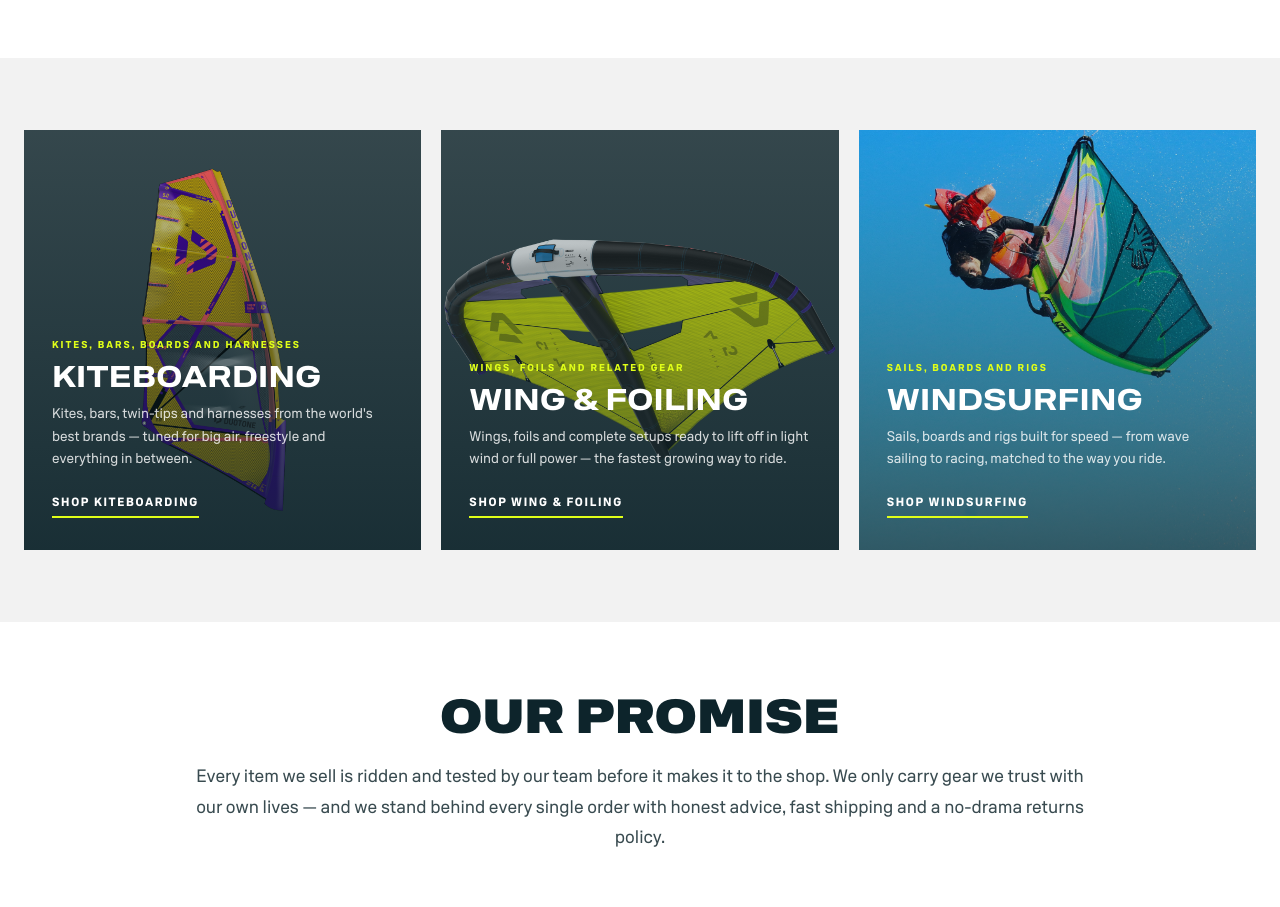
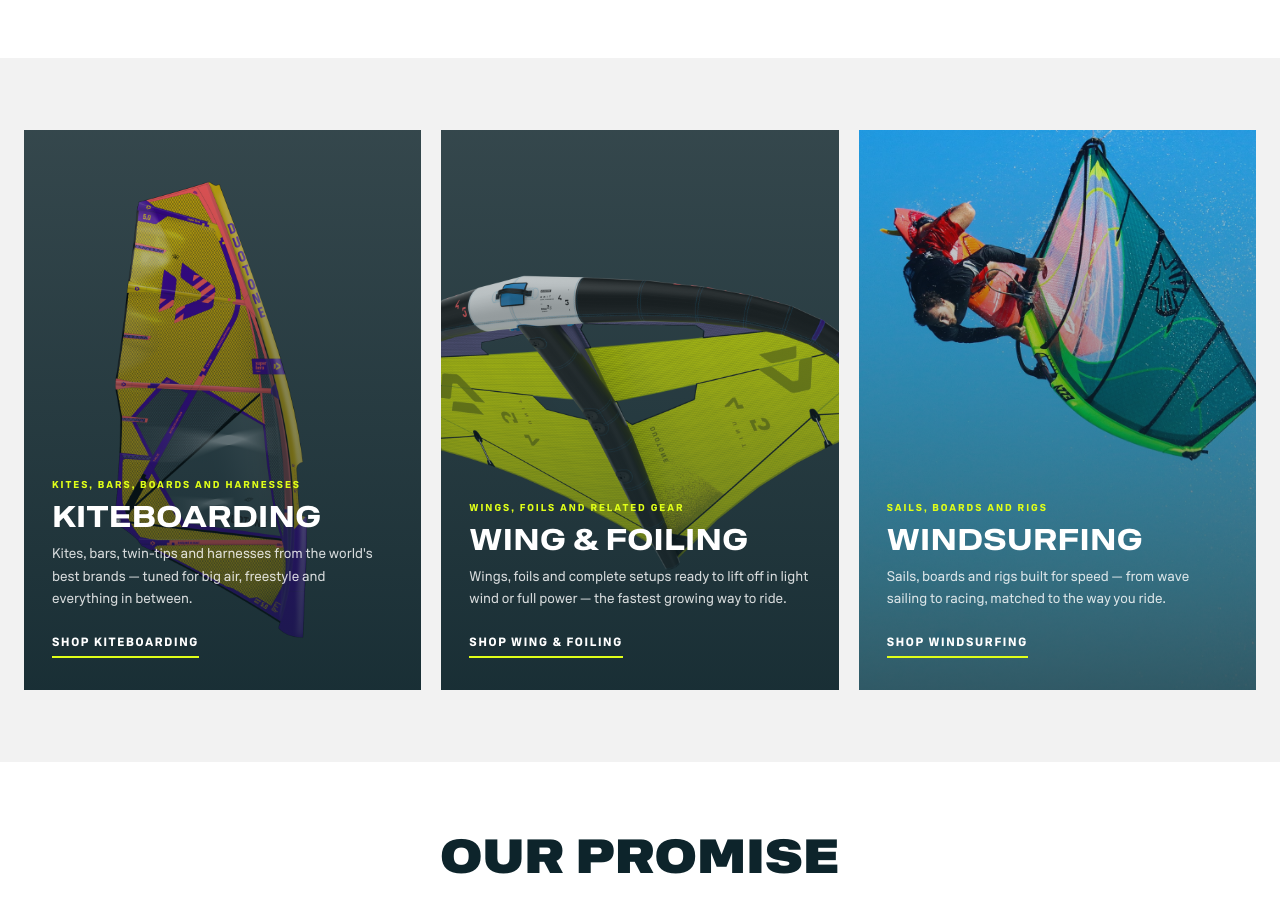
Before and after one commit to william-jordan12/kite-and-wing, a React (Vite) app: page / in a window 1280 px wide. Shown: the part 1420-2327 px from the top of the page. Built offline with nearby package versions, Linux system fonts and the light colour scheme; no server answers; a web font is replaced by a local one.

Commit message:
Enlarge home category tile images

```diff
--- a/src/styles/index.css
+++ b/src/styles/index.css
@@ -790,7 +790,7 @@ h6 {
 
 .story-tile {
   position: relative;
-  min-height: 420px;
+  min-height: 560px;
   display: flex;
   align-items: flex-end;
   color: #fff;
@@ -2438,6 +2438,9 @@ h6 {
   .story-tiles {
     grid-template-columns: 1fr;
   }
+  .story-tile {
+    min-height: 480px;
+  }
   .reviews-grid {
     grid-template-columns: repeat(2, 1fr);
   }
```
